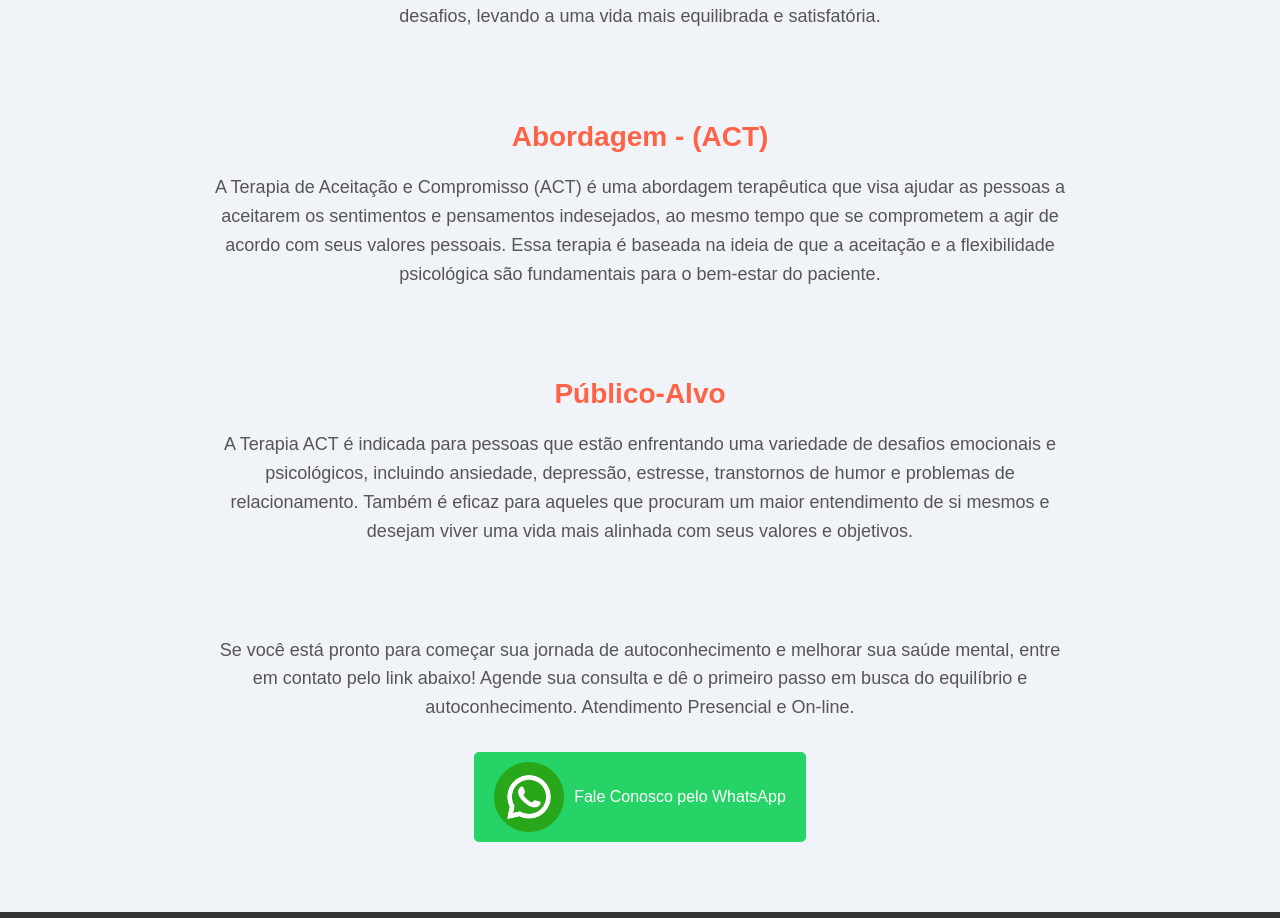
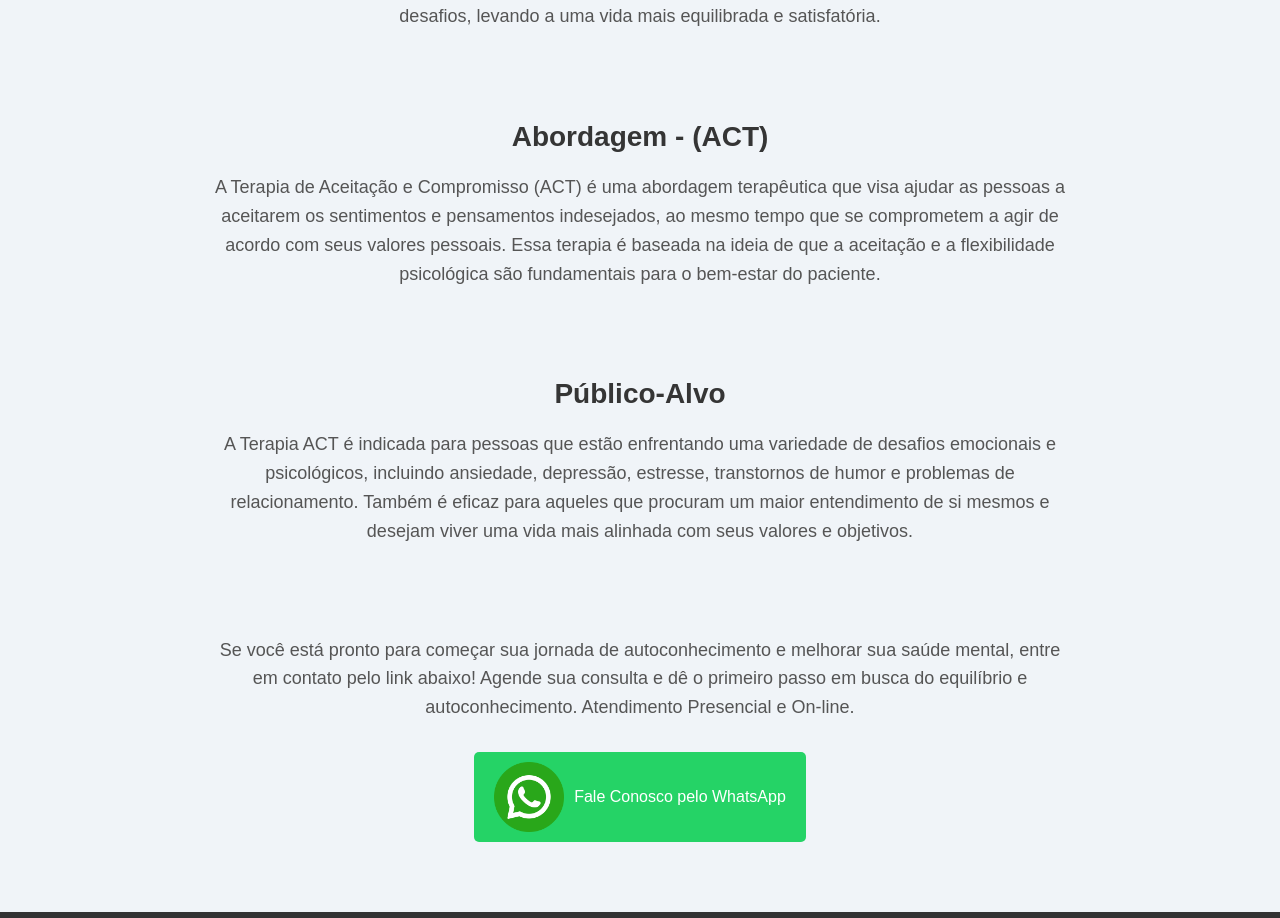
Before and after one commit to DenisGuedes1/emanuel, a React (Create React App) app: page / in a window 1280 px wide. Shown: the part 986-1904 px from the top of the page. Built offline with nearby package versions, Linux system fonts and the light colour scheme.

Commit message:
alter color title

```diff
--- a/src/Components/TextBody/Style.js
+++ b/src/Components/TextBody/Style.js
@@ -181,7 +181,7 @@ export const TherapyDescriptionSection = styled.section`
 
 export const TherapyTitle = styled.h2`
     font-size: 28px;
-    color: #FF6347;
+    color: #353535;
     margin-bottom: 20px;
 `;
 
@@ -200,7 +200,7 @@ export const TargetAudienceSection = styled.section`
 
 export const TargetAudienceTitle = styled.h2`
     font-size: 28px;
-    color: #FF6347;
+   color: #353535;;
     margin-bottom: 20px;
 `;
 
```
